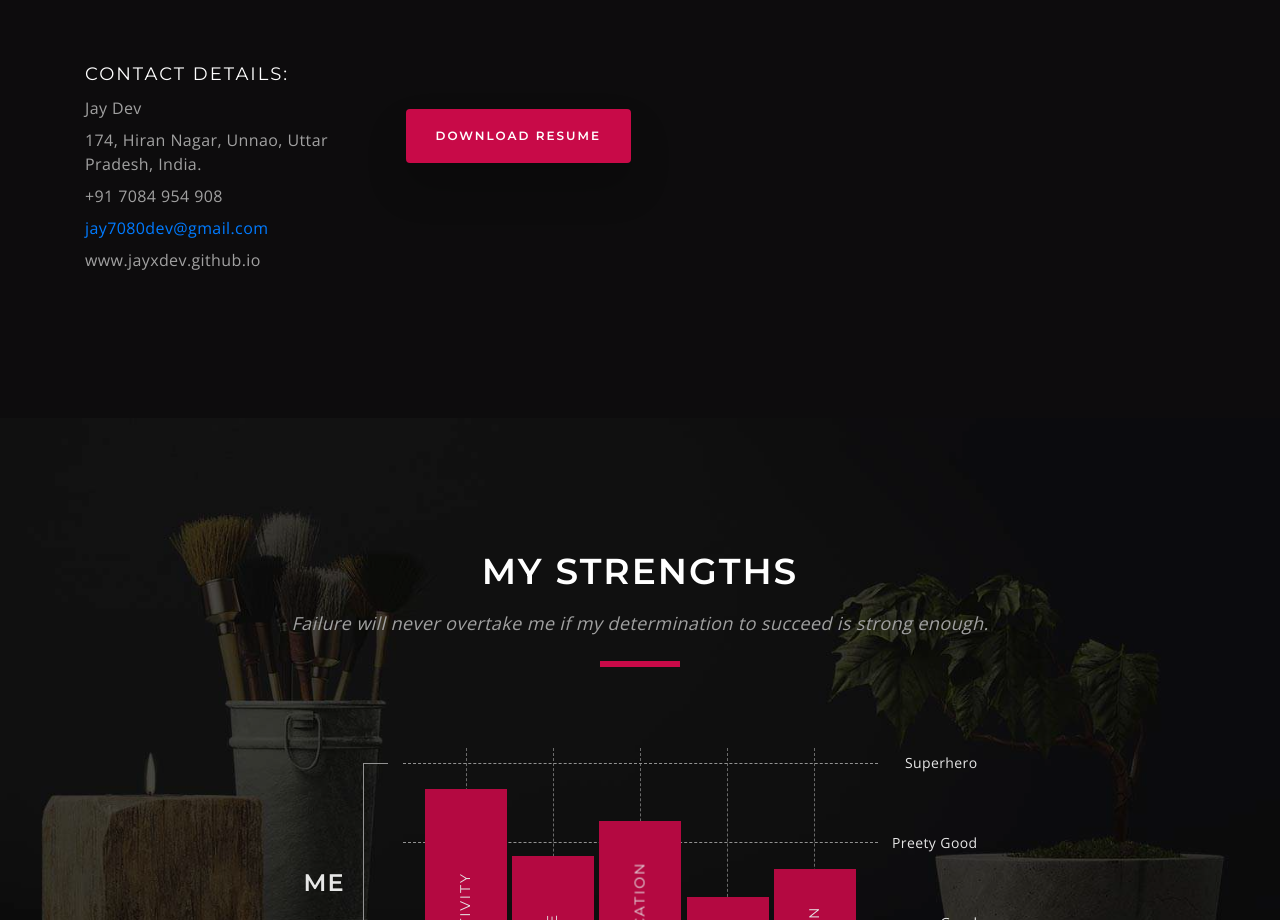
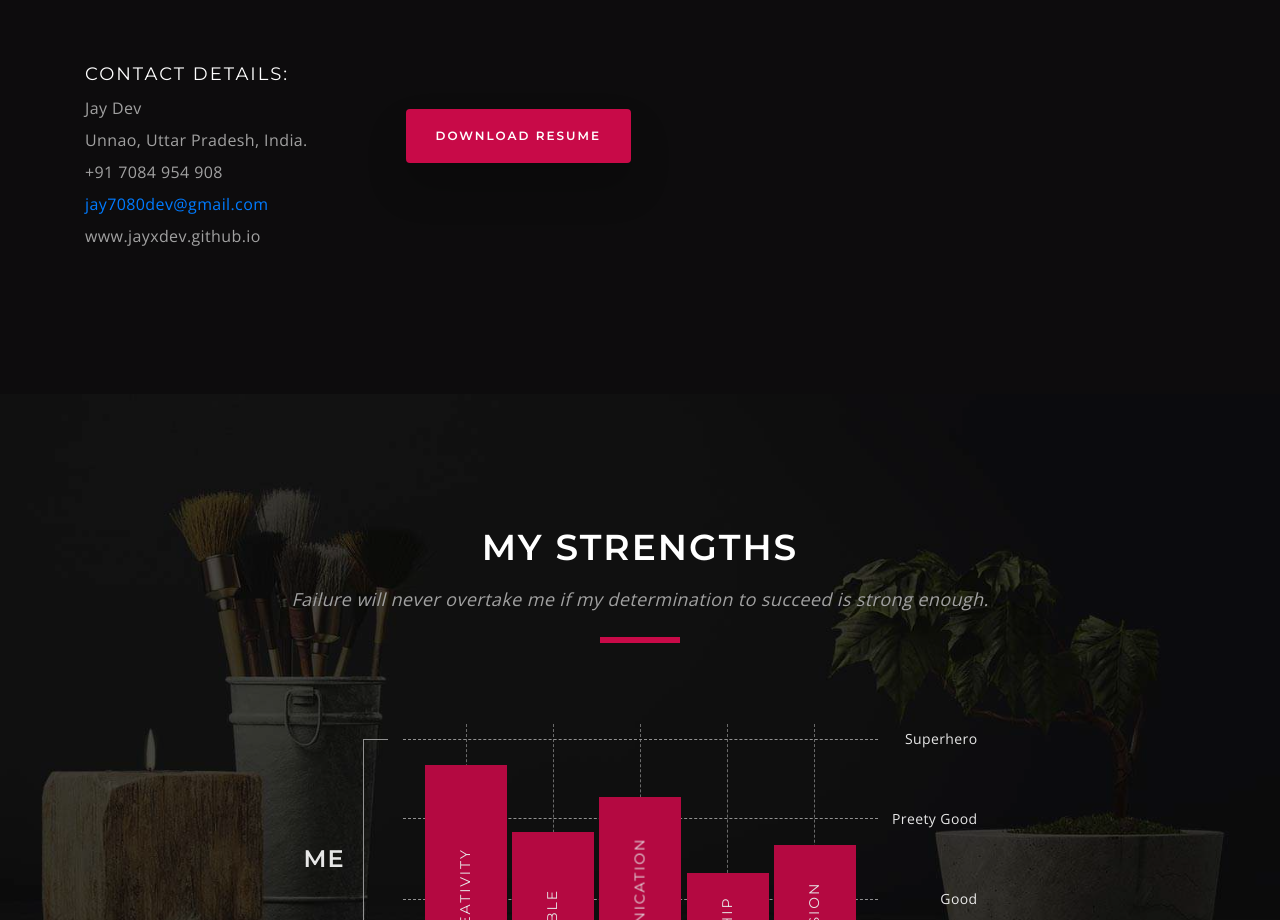
Before and after one commit to jayxdev/jayxdev.github.io, a plain HTML site: page index.html in a window 1280 px wide. Shown: the part 1243-2163 px from the top of the page. Drawn offline with nearby package versions, Linux system fonts and the light colour scheme.

Commit message:
Update index.html
address update

```diff
--- a/index.html
+++ b/index.html
@@ -124,7 +124,7 @@
 <span class="d-block font-alt letter-spacing-2 text-extra-large text-uppercase text-white">Contact Details:</span>
 <ul class="list-unstyled mt-2 text-gray text-large">
 <li>Jay Dev</li>
-<li class="pt-2">174, Hiran Nagar, Unnao, Uttar Pradesh, India.</li>
+<li class="pt-2">Unnao, Uttar Pradesh, India.</li>
 <li class="pt-2"><a href="tel:917084954908">+91 7084 954 908</a></li>
 <li class="pt-2"><a href="mailto:jay7080dev@gmail.com">jay7080dev@gmail.com</a></li>
 <li class="pt-2">www.jayxdev.github.io</li>
```
